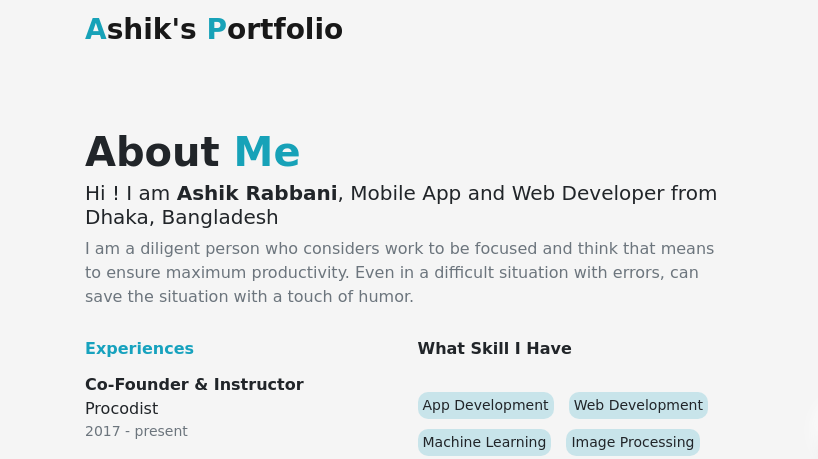
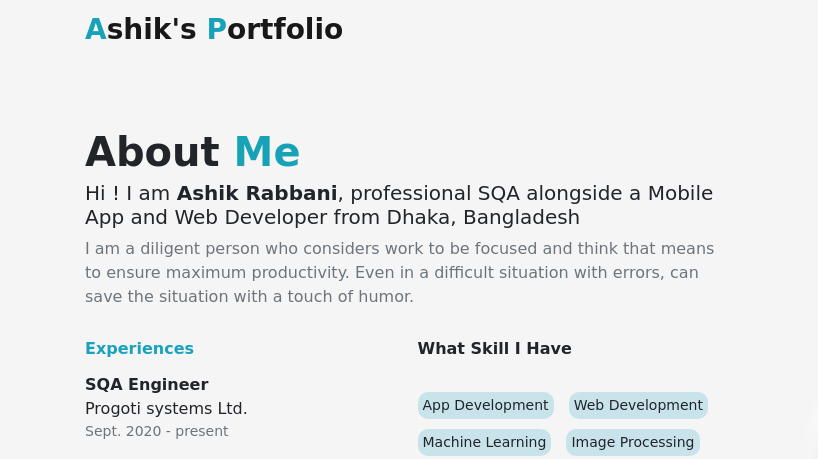
Before and after one commit to ashik-e-rabbani/ashik-e-rabbani.github.io, a plain HTML site: page index.html in a window 1280 px wide. Shown: the top 459 px of the page, 0-818 px from the left. Drawn offline with nearby package versions, Linux system fonts and the light colour scheme; no server answers; a web font is replaced by a local one.

Commit message:
updated sqa position

```diff
--- a/index.html
+++ b/index.html
@@ -77,7 +77,7 @@ font-size: 14px;
 	<div class="row">
 		<div class="col-sm-7">
 			<h1 style="font-family: 'Baloo Tamma 2', cursive; font-weight: 700; margin-top: 30px; margin-bottom: 5px;">About<span class="text-info"> Me</span> </h1>
-			<h5 class="font-weight-bolder">Hi ! I am <span style="font-weight: 900; margin-bottom: 30px;">Ashik Rabbani</span>, Mobile App and Web Developer from Dhaka, Bangladesh</h5>
+			<h5 class="font-weight-bolder">Hi ! I am <span style="font-weight: 900; margin-bottom: 30px;">Ashik Rabbani</span>, professional SQA alongside a Mobile App and Web Developer from Dhaka, Bangladesh</h5>
 
 			<div class="myBrief text-muted" style="margin-bottom: 30px;">I am a diligent person who considers work to be focused and think that means to ensure maximum productivity. Even in a difficult situation with errors, can save the situation with a touch of humor. </div>
 
@@ -88,9 +88,9 @@ font-size: 14px;
 					<h6 style="font-weight: 700; margin-bottom: 15px; color:rgb(23, 162, 190); ">Experiences</h6>
 
 					<div id="experiencesSection" style="margin-bottom: 20px;">
-					<p class="font-weight-bold companyName" style=" font-size: 16px;">Co-Founder & Instructor </p>
-					<p class="jobTitle">Procodist</p>
-					<p class="jobDuration text-muted tags">2017 - present</p>
+					<p class="font-weight-bold companyName" style=" font-size: 16px;">SQA Engineer </p>
+					<p class="jobTitle">Progoti systems Ltd.</p>
+					<p class="jobDuration text-muted tags">Sept. 2020 - present</p>
 					</div>
 
 					<h6 style="font-weight: 700; margin-bottom: 15px; color: rgb(23, 162, 190);">Achivements</h6>
```
